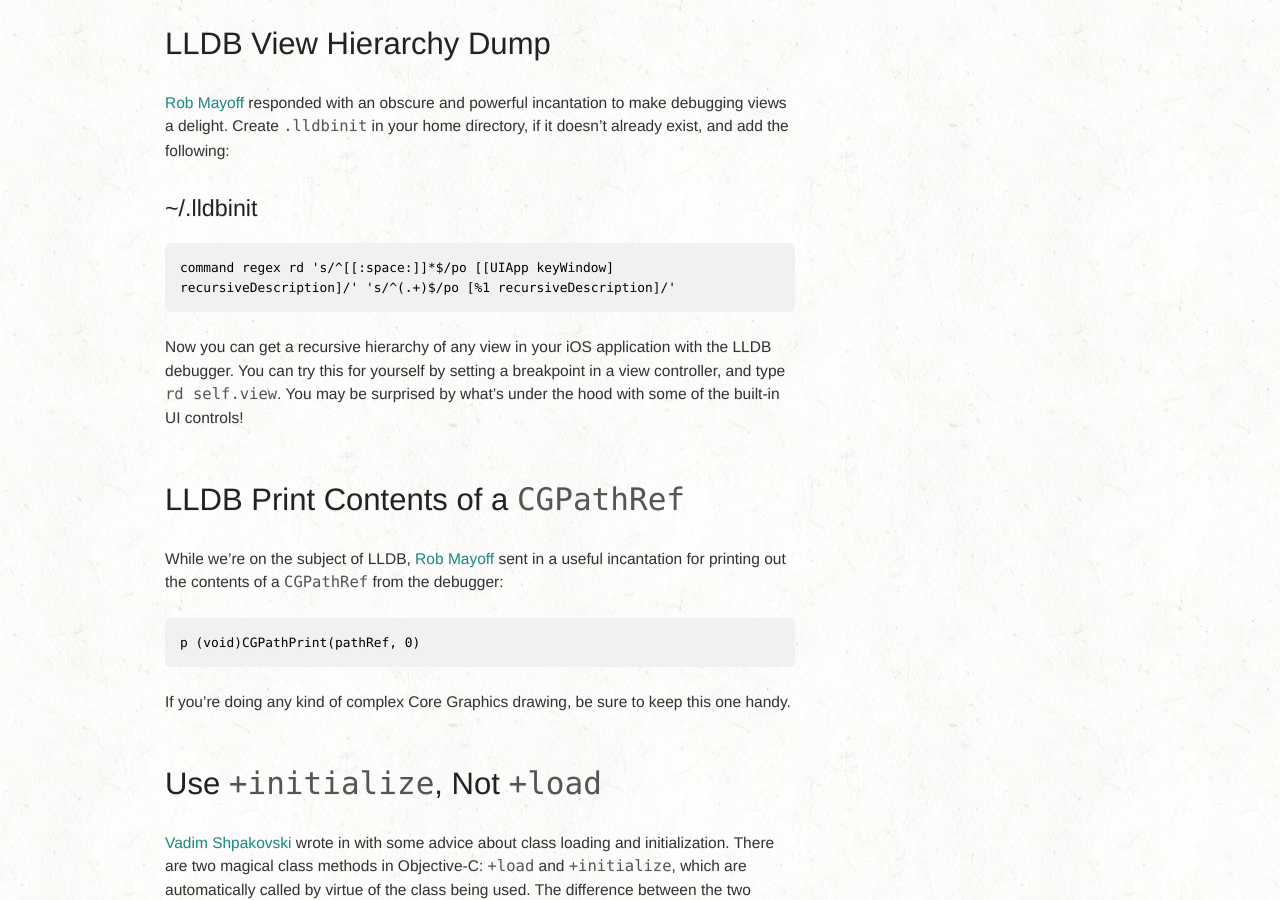
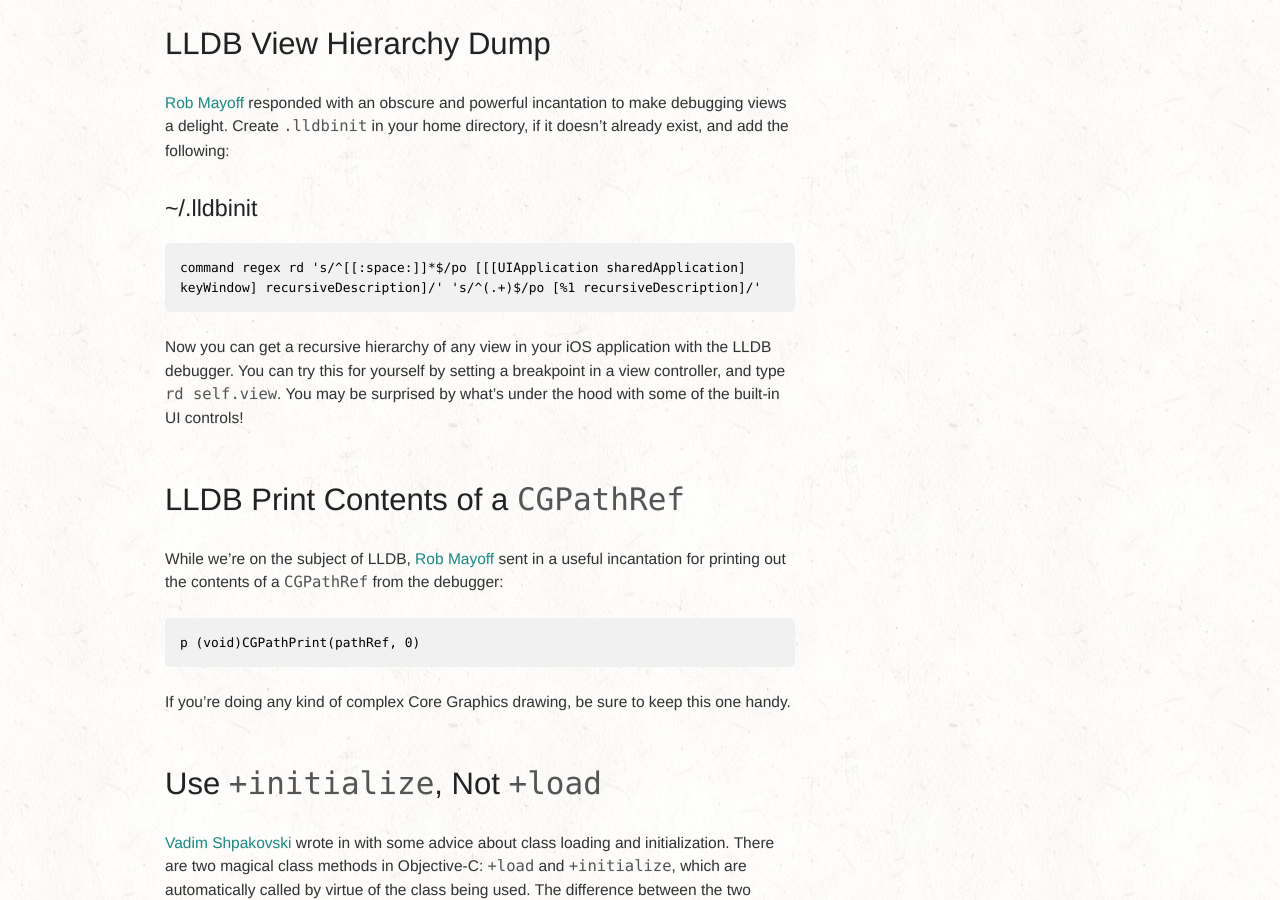
Before and after one commit to NSHipster/articles, a Jekyll site: the page built from _posts/2012-12-31-reader-submissions-new-years-2013.md, in a window 1280 px wide and 900 px high, scrolled down 1678 px. Built offline with Jekyll 4.4.1, drawn with Linux system fonts in a browser that asks for light colours; a script that is not in the unit is left out; comment, search, counter and statistics services are not loaded.

Commit message:
Fixing .lldbinit rd command /thanks @ole

```diff
--- a/_posts/2012-12-31-reader-submissions-new-years-2013.md
+++ b/_posts/2012-12-31-reader-submissions-new-years-2013.md
@@ -59,7 +59,7 @@ LLDB View Hierarchy Dump
 
 ### ~/.lldbinit
 
-    command regex rd 's/^[[:space:]]*$/po [[UIApp keyWindow] recursiveDescription]/' 's/^(.+)$/po [%1 recursiveDescription]/'
+    command regex rd 's/^[[:space:]]*$/po [[[UIApplication sharedApplication] keyWindow] recursiveDescription]/' 's/^(.+)$/po [%1 recursiveDescription]/'
 
 Now you can get a recursive hierarchy of any view in your iOS application with the LLDB debugger. You can try this for yourself by setting a breakpoint in a view controller, and type `rd self.view`. You may be surprised by what's under the hood with some of the built-in UI controls!
 
```
